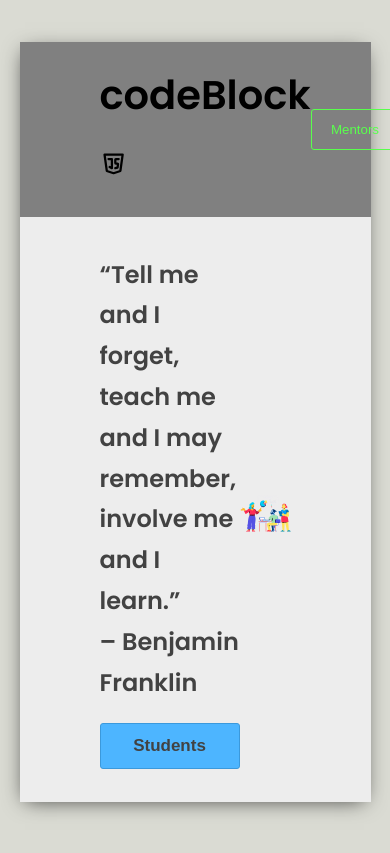
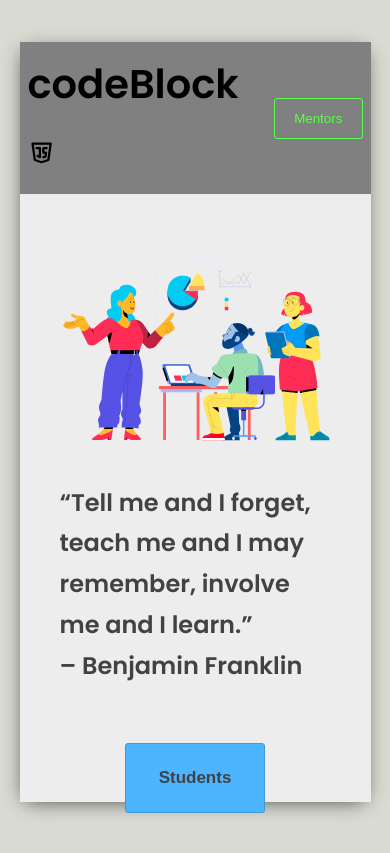
Before and after one commit to CarmelYona/codeBlock-frontend, a React (Create React App) app: page / in a window 390 px wide. Built offline with nearby package versions, Linux system fonts and the light colour scheme; no server answers.

Commit message:
mq for small device

```diff
--- /dev/null
+++ b/src/assets/styles/mq/_mq.scss
@@ -0,0 +1,46 @@
+@media screen and (max-width:600px) {
+    .header {
+        padding: 4px;
+    }
+
+    .home-page-body {
+        flex-direction: column-reverse;
+        height: auto !important;
+        gap: 2.5rem;
+        padding: 2.5rem !important;
+
+        .student-section {
+            align-items: center;
+            gap: 3.5rem !important;
+        }
+    }
+
+    .lobby-page {
+        height: 100%;
+
+        .code-block-list {
+            height: 70%;
+            flex-direction: column;
+            width: 50%;
+
+            .code-block-preview {
+                width: 100%;
+            }
+        }
+    }
+
+    .codeBlock-page {
+
+        .codeBlock-page-wrapper {
+            .codeBlock-page-header {
+                h3 {
+                    font-size: 1rem;
+                }
+            }
+            .codeBlock-wrapper{
+                margin-left: 0;
+                font-size: 0.8rem;
+            }
+        }
+    }
+}
--- a/src/assets/styles/styles.scss
+++ b/src/assets/styles/styles.scss
@@ -16,3 +16,6 @@
 @import './cmps/header';
 @import './cmps/user-modal';
 @import './cmps/user-msg';
+
+//MQ
+@import './mq/mq';
--- a/src/cmps/codeBlock-list.jsx
+++ b/src/cmps/codeBlock-list.jsx
@@ -4,7 +4,7 @@ export const CodeBlockList = (props) => {
     const { codeBlocks, setCodeBlockId } = props
 
     return (
-        <section className="code-block-list flex ">
+        <section className="code-block-list flex">
             {codeBlocks.map(codeBlock => <CodeBlockPreview codeBlock={codeBlock} key={codeBlock._id} setCodeBlockId={setCodeBlockId} />)}
         </section>
     )
```
